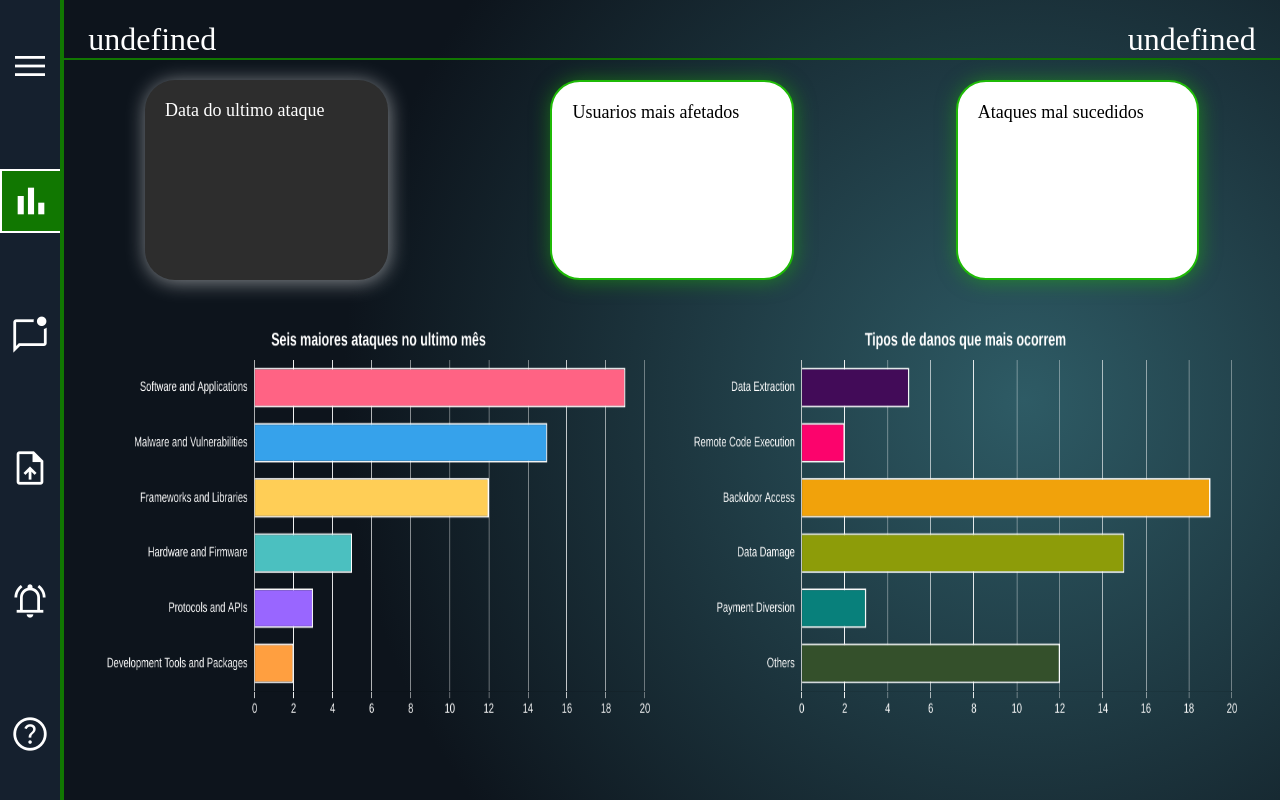
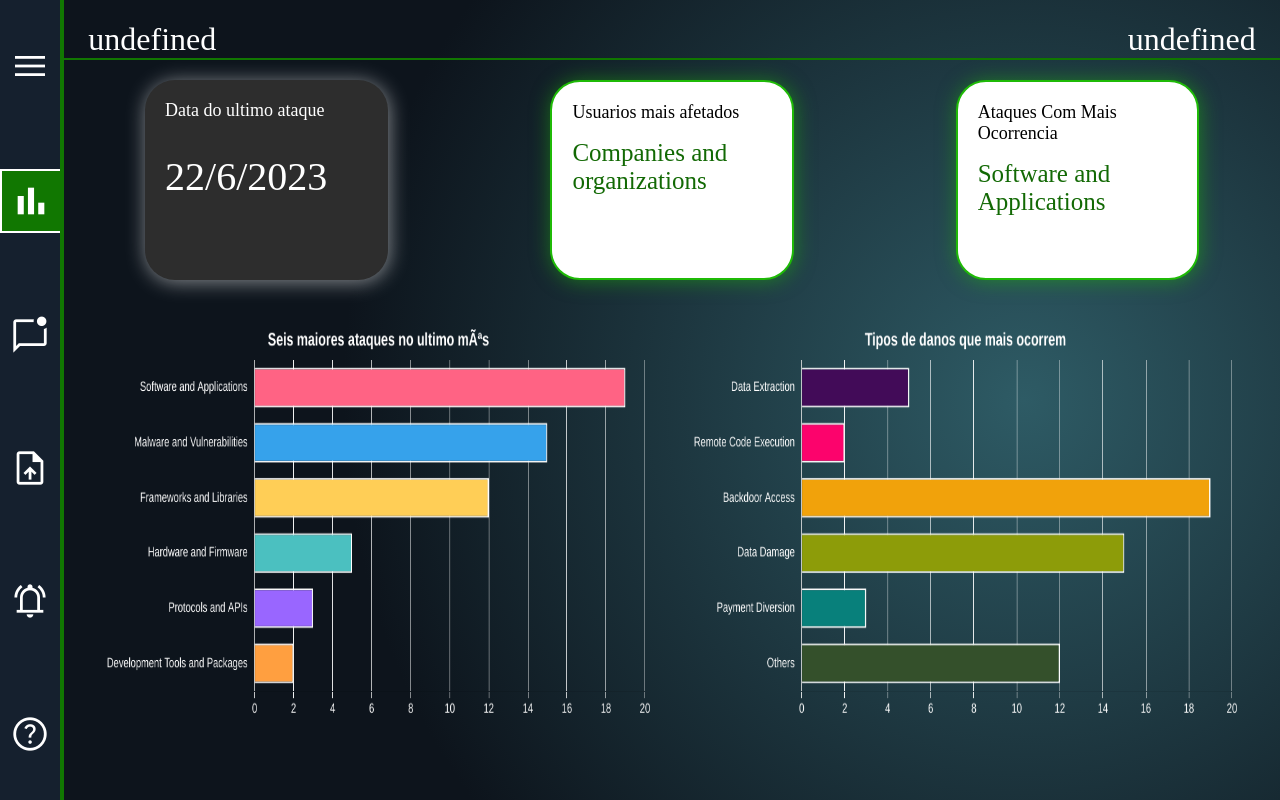
Before and after one commit to TechGuard-Solutions/site-institucional, a website: page public/dashboard.html in a window 1280 px wide. Drawn offline with nearby package versions, Linux system fonts and the light colour scheme; a web font is replaced by a local one.

Commit message:
Alteração da estilização da dashboard ~ Guilherme

```diff
--- a/public/css/dashboard.css
+++ b/public/css/dashboard.css
@@ -77,6 +77,8 @@ background-color: rgb(52, 80, 43); */
     display: flex;
     padding: 20px;
     text-align: start;
+    flex-direction: column;
+    gap: 1rem;
     color: black;
     font-family: "Goldman";
     font-size: large;
@@ -85,10 +87,22 @@ background-color: rgb(52, 80, 43); */
 
 }
 
+.info-kpi{
+    font-size: 40px;
+}
+
+.info-kpis{
+    font-size: 25px;
+    font-weight: 400;
+    color: #126904;
+
+}
+
 .kpi-cinza {
     border: #ffffff;
     box-shadow: 1px 2px 20px #ffffff83;
     color: #ffffff;
+    gap: 2rem;
     background-color: #2D2D2D;
 }
 
--- a/public/dashboard.html
+++ b/public/dashboard.html
@@ -28,9 +28,12 @@
                 <p id="nomeUsuario">NOME DO USUARIO</p>
             </div>
             <div class="kpis">
-                <div class="kpi kpi-cinza">Data do ultimo ataque</div>
-                <div class="kpi">Usuarios mais afetados</div>
-                <div class="kpi">Ataques mal sucedidos</div>
+                <div class="kpi kpi-cinza">Data do ultimo ataque <div class="info-kpi">22/6/2023</div>
+                </div>
+                <div class="kpi">Usuarios mais afetados <div class="info-kpis">Companies and organizations</div>
+                </div>
+                <div class="kpi">Ataques Com Mais Ocorrencia <div class="info-kpis">Software and Applications</div>
+                </div>
             </div>
             <div class="graficos">
 
@@ -60,7 +63,7 @@
                 'Protocols and APIs',
                 'Development Tools and Packages'],
             datasets: [{
-                label: 'Seis maiores ataques no ultimo mês',
+                label: 'Seis maiores ataques no ultimo mÃªs',
                 data: [19, 15, 12, 5, 3, 2],
                 borderWidth: 1,
                 fill: true,
@@ -108,7 +111,7 @@
             plugins: {
                 title: {
                     display: true,
-                    text: 'Seis maiores ataques no ultimo mês',
+                    text: 'Seis maiores ataques no ultimo mÃªs',
                     font: {
                         size: 20,
                     },
@@ -143,7 +146,7 @@
                 'Payment Diversion',
                 'Others'],
 
-                datasets: [{
+            datasets: [{
                 label: 'Tipos de danos que mais ocorrem',
                 data: [5, 2, 19, 15, 3, 12],
                 borderWidth: 1,
```
Also changed, not shown: 1 other file.
